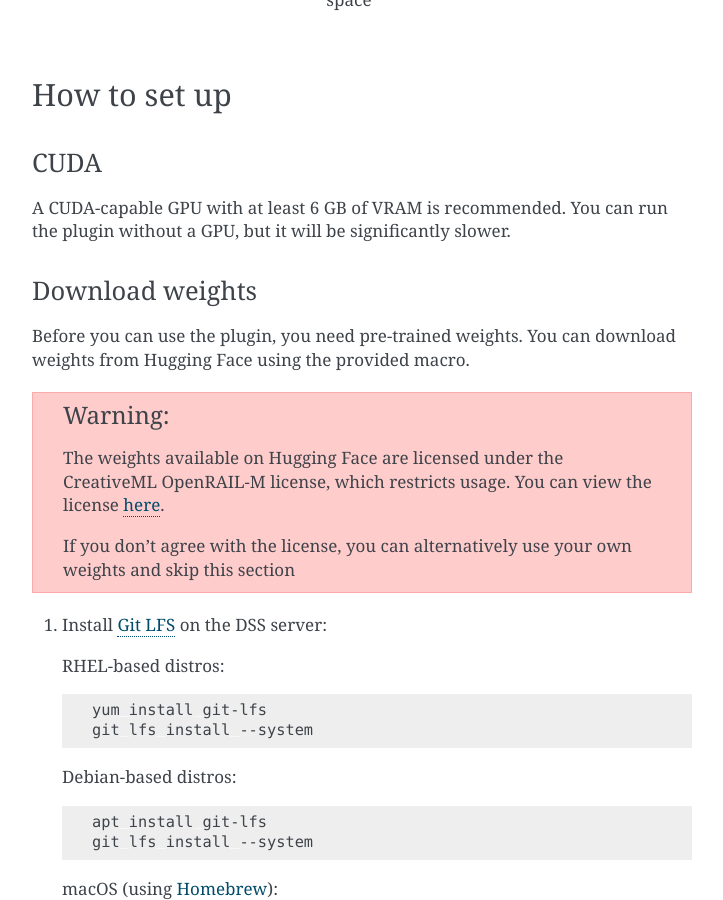
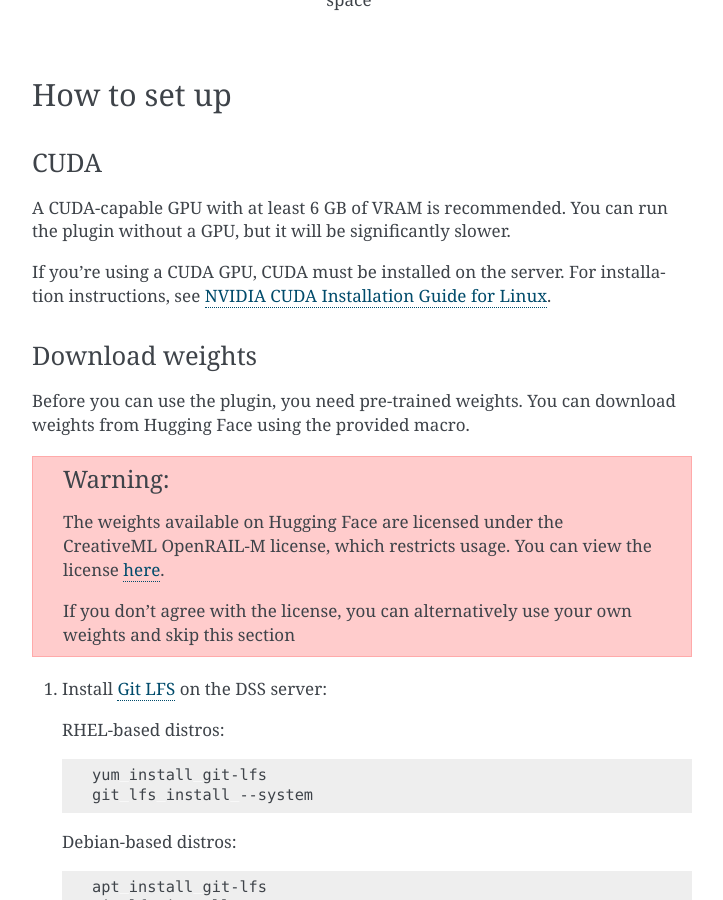
Before and after one commit to dataiku/dss-plugin-ai-art, a Sphinx documentation site: the page built from doc/index.rst, in a window 1280 px wide and 900 px high, scrolled down 727 px. Shown: the whole window, without its empty margins (388-1111 px from the left). Built offline with Sphinx 7.4.7, drawn with Linux system fonts in a browser that asks for light colours.

Commit message:
Improve CUDA docs

```diff
--- a/doc/index.rst
+++ b/doc/index.rst
@@ -20,8 +20,9 @@
 A CUDA-capable GPU with at least 6 GB of VRAM is recommended.
 You can run the plugin without a GPU, but it will be significantly slower.
 
-.. TODO: add documentation about installing CUDA
-.. TODO: also mention cuDNN if needed. unsure if it's required
+If you're using a CUDA GPU, CUDA must be installed on the server. For
+installation instructions, see
+`NVIDIA CUDA Installation Guide for Linux <cuda-install-guide_>`_.
 
 Download weights
 ----------------
@@ -133,3 +134,4 @@
 .. _git-lfs: https://git-lfs.github.com/
 .. _stable-diffusion-wiki: https://en.wikipedia.org/wiki/Stable_Diffusion
 .. _homebrew: https://brew.sh/
+.. _cuda-install-guide: https://docs.nvidia.com/cuda/cuda-installation-guide-linux/index.html
```
Also changed, not shown: 1 other file.
